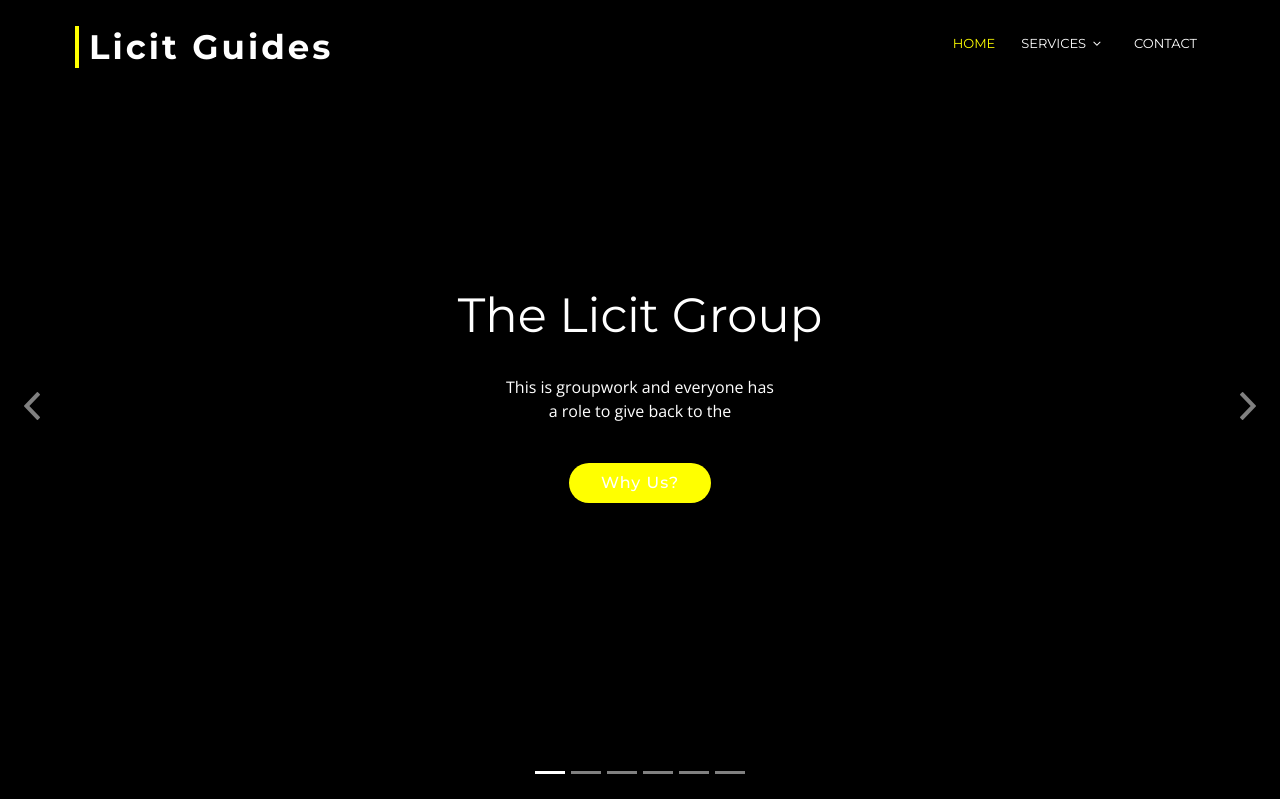
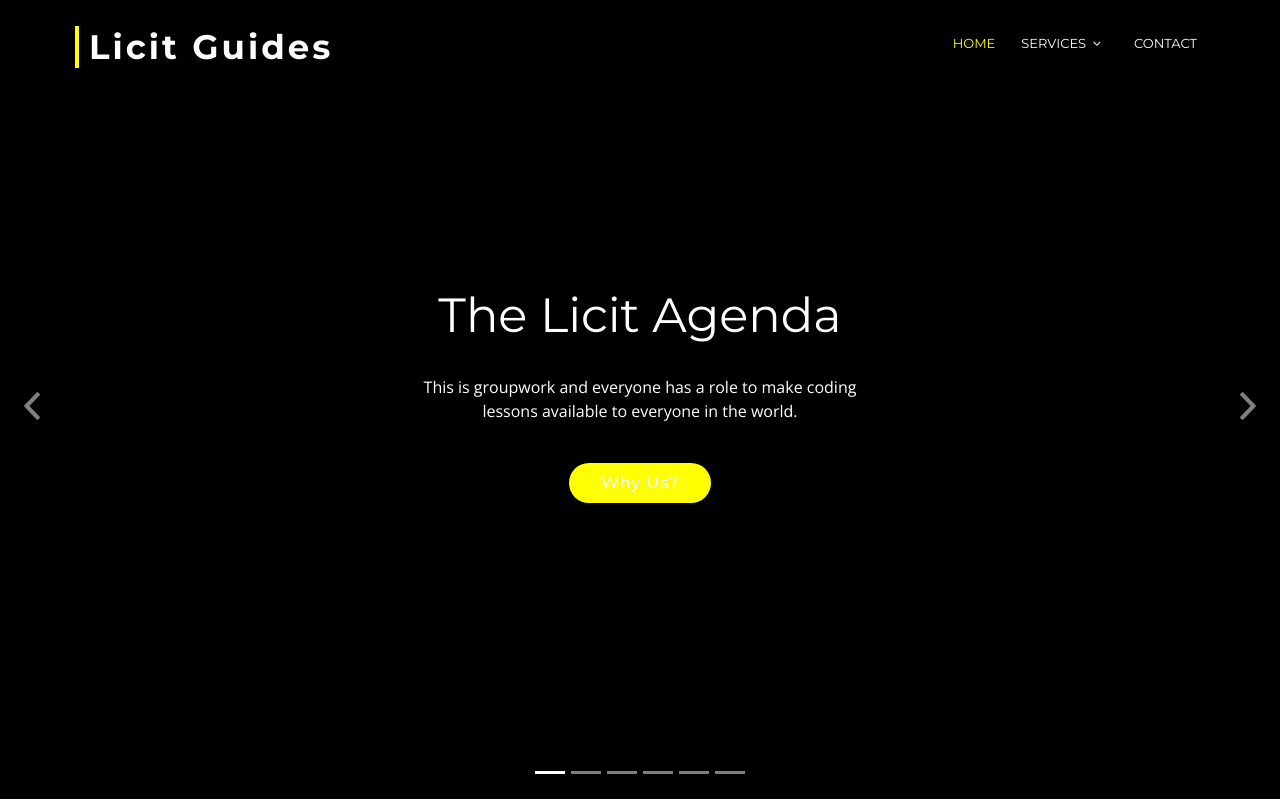
Before and after one commit to yegonke/Cookbook, a Django app: page / in a window 1280 px wide. Shown: the top 799 px of the page. Run offline with Django 3.2, Linux system fonts and the light colour scheme; some libraries are stand-ins or nearby versions; some web fonts are replaced.

Commit message:
improve licitguides.xyz

```diff
--- a/templates/index.html
+++ b/templates/index.html
@@ -76,8 +76,8 @@
             <div class="carousel-background"><img src="https://www.cisco.com/c/en/us/solutions/enterprise-networks/enterprise-network-security/network-security-analytics/_jcr_content/Grid/category_atl_d645/layout-category-atl/anchor_info_b98/image.img.jpg" alt=""></div>
             <div class="carousel-container">
               <div class="carousel-content">
-                <h2>The Licit Group</h2>
-                <p>This is groupwork and everyone has a role to give back to the </p>
+                <h2>The Licit Agenda</h2>
+                <p>This is groupwork and everyone has a role to make coding lessons available to everyone in the world.</p>
                 <a href="#featured-services" class="btn-get-started scrollto" data-toggle="modal" data-target="#myModal" >Why Us?</a>
               </div>
             </div>
```
